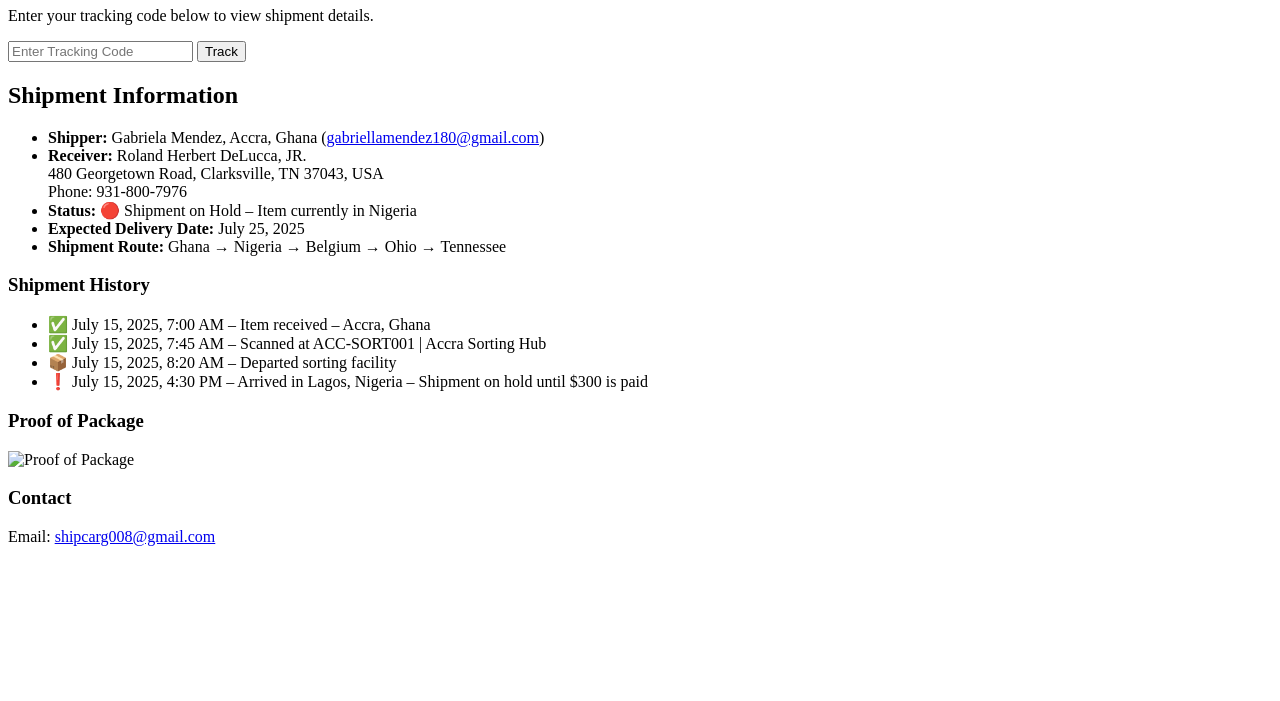
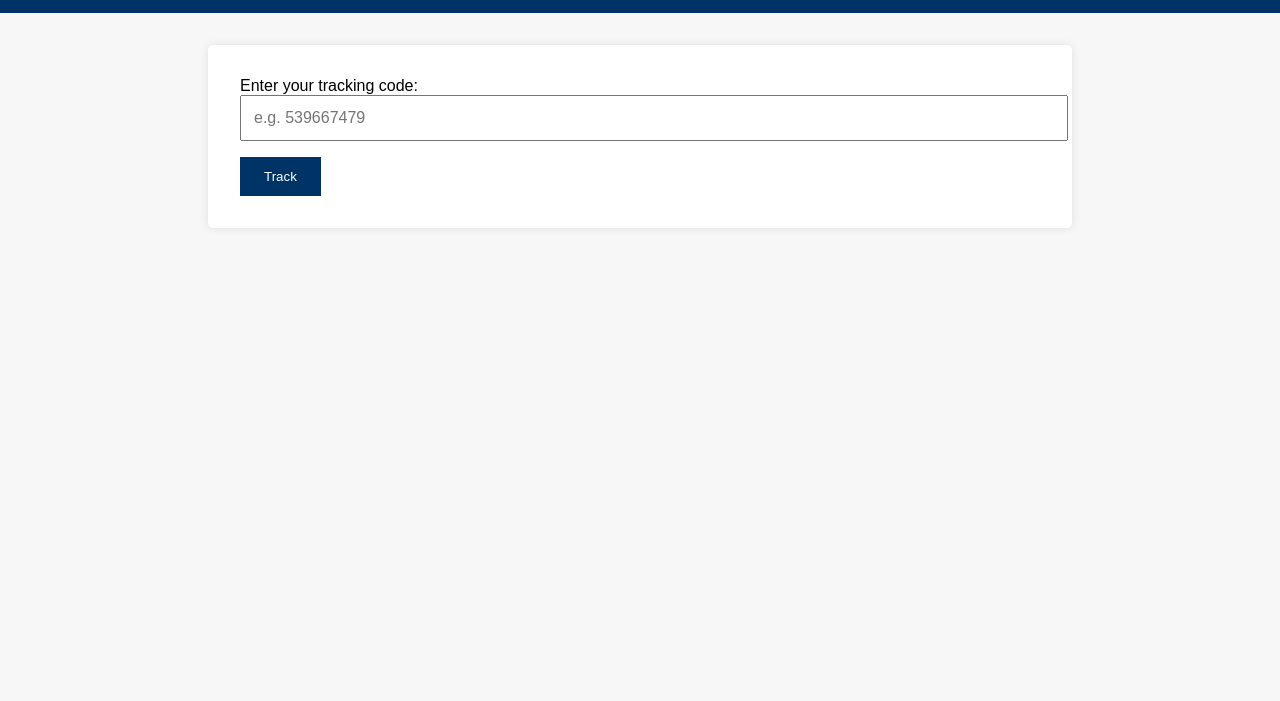
Before and after one commit to Americanbank-source/cargo-tracker, a plain HTML site: page index.html in a window 1280 px wide. Shown: the part 99-800 px from the top of the page. Drawn offline with Linux system fonts and the light colour scheme.

Commit message:
Add files via upload

```diff
--- a/index.html
+++ b/index.html
@@ -1,47 +1,140 @@
+
 <!DOCTYPE html>
 <html lang="en">
 <head>
   <meta charset="UTF-8" />
   <meta name="viewport" content="width=device-width, initial-scale=1.0"/>
-  <title>Ship Cargo - Track Your Shipment</title>
-  <link rel="stylesheet" href="style.css" />
+  <title>Ship Cargo - Tracking</title>
+  <style>
+    body {
+      font-family: Arial, sans-serif;
+      background: #f7f7f7;
+      margin: 0;
+      padding: 0;
+    }
+    header {
+      background: #003366;
+      color: white;
+      padding: 1rem;
+      text-align: center;
+    }
+    .container {
+      max-width: 800px;
+      margin: 2rem auto;
+      background: white;
+      padding: 2rem;
+      border-radius: 5px;
+      box-shadow: 0 0 10px rgba(0,0,0,0.1);
+    }
+    .form-group {
+      margin-bottom: 1rem;
+    }
+    .form-group input {
+      width: 100%;
+      padding: 0.75rem;
+      font-size: 1rem;
+    }
+    .btn {
+      background: #003366;
+      color: white;
+      padding: 0.75rem 1.5rem;
+      border: none;
+      cursor: pointer;
+    }
+    .tracking-info {
+      margin-top: 2rem;
+    }
+    table {
+      width: 100%;
+      border-collapse: collapse;
+      margin-top: 1rem;
+    }
+    table, th, td {
+      border: 1px solid #ccc;
+    }
+    th, td {
+      padding: 0.75rem;
+      text-align: left;
+    }
+    th {
+      background: #eee;
+    }
+    .hidden {
+      display: none;
+    }
+    .error {
+      color: red;
+      font-weight: bold;
+    }
+  </style>
 </head>
 <body>
+  <header>
+    <h1>Ship Cargo - Track Your Package</h1>
+  </header>
   <div class="container">
-    <img src="logo.png" alt="Ship Cargo Logo" class="logo"/>
-    <h1>Ship Cargo Tracking</h1>
-    <p>Enter your tracking code below to view shipment details.</p>
+    <div class="form-group">
+      <label for="trackingCode">Enter your tracking code:</label>
+      <input type="text" id="trackingCode" placeholder="e.g. 539667479" />
+    </div>
+    <button class="btn" onclick="checkTracking()">Track</button>
+    <p id="error" class="error hidden">Invalid tracking code. Please try again.</p>
 
-    <input type="text" id="trackingInput" placeholder="Enter Tracking Code" />
-    <button onclick="trackShipment()">Track</button>
-    <p id="error" class="error"></p>
-
-    <div id="shipmentDetails" class="hidden">
-      <h2>Shipment Information</h2>
-      <ul>
-        <li><strong>Shipper:</strong> Gabriela Mendez, Accra, Ghana (<a href="mailto:gabriellamendez180@gmail.com">gabriellamendez180@gmail.com</a>)</li>
-        <li><strong>Receiver:</strong> Roland Herbert DeLucca, JR.<br/>480 Georgetown Road, Clarksville, TN 37043, USA<br/>Phone: 931-800-7976</li>
-        <li><strong>Status:</strong> 🔴 Shipment on Hold – Item currently in Nigeria</li>
-        <li><strong>Expected Delivery Date:</strong> July 25, 2025</li>
-        <li><strong>Shipment Route:</strong> Ghana → Nigeria → Belgium → Ohio → Tennessee</li>
-      </ul>
-
-      <h3>Shipment History</h3>
-      <ul>
-        <li>✅ July 15, 2025, 7:00 AM – Item received – Accra, Ghana</li>
-        <li>✅ July 15, 2025, 7:45 AM – Scanned at ACC-SORT001 | Accra Sorting Hub</li>
-        <li>📦 July 15, 2025, 8:20 AM – Departed sorting facility</li>
-        <li>❗ July 15, 2025, 4:30 PM – Arrived in Lagos, Nigeria – Shipment on hold until $300 is paid</li>
-      </ul>
-
-      <h3>Proof of Package</h3>
-      <img src="proof.jpg" alt="Proof of Package" class="proof-img"/>
-
-      <h3>Contact</h3>
-      <p>Email: <a href="mailto:shipcarg008@gmail.com">shipcarg008@gmail.com</a></p>
+    <div id="trackingInfo" class="tracking-info hidden">
+      <h2>Shipment History</h2>
+      <table>
+        <thead>
+          <tr>
+            <th>Date & Time</th>
+            <th>Status</th>
+            <th>Location</th>
+            <th>Note</th>
+          </tr>
+        </thead>
+        <tbody>
+          <tr>
+            <td>July 15, 2025, 7:00 AM</td>
+            <td>Item received</td>
+            <td>Accra, Ghana</td>
+            <td>✅ Received</td>
+          </tr>
+          <tr>
+            <td>July 15, 2025, 7:45 AM</td>
+            <td>Scanned at ACC-SORT001 | Accra Sorting Hub</td>
+            <td>Accra, Ghana</td>
+            <td>✅ Scanned</td>
+          </tr>
+          <tr>
+            <td>July 15, 2025, 8:20 AM</td>
+            <td>Departed sorting facility</td>
+            <td>Accra, Ghana</td>
+            <td>📦 In Transit</td>
+          </tr>
+          <tr>
+            <td>July 15, 2025, 4:30 PM</td>
+            <td>Item arrived</td>
+            <td>Lagos, Nigeria</td>
+            <td>❗ Shipment on hold until $300 is paid</td>
+          </tr>
+        </tbody>
+      </table>
     </div>
   </div>
+  <script>
+    function checkTracking() {
+      const code = document.getElementById("trackingCode").value.trim();
+      const validCode = "539667479";
+      const errorDiv = document.getElementById("error");
+      const trackingInfo = document.getElementById("trackingInfo");
 
-  <script src="script.js"></script>
+      if (code === validCode) {
+        errorDiv.classList.add("hidden");
+        trackingInfo.classList.remove("hidden");
+      } else {
+        errorDiv.classList.remove("hidden");
+        trackingInfo.classList.add("hidden");
+      }
+    }
+  </script>
 </body>
 </html>
```
